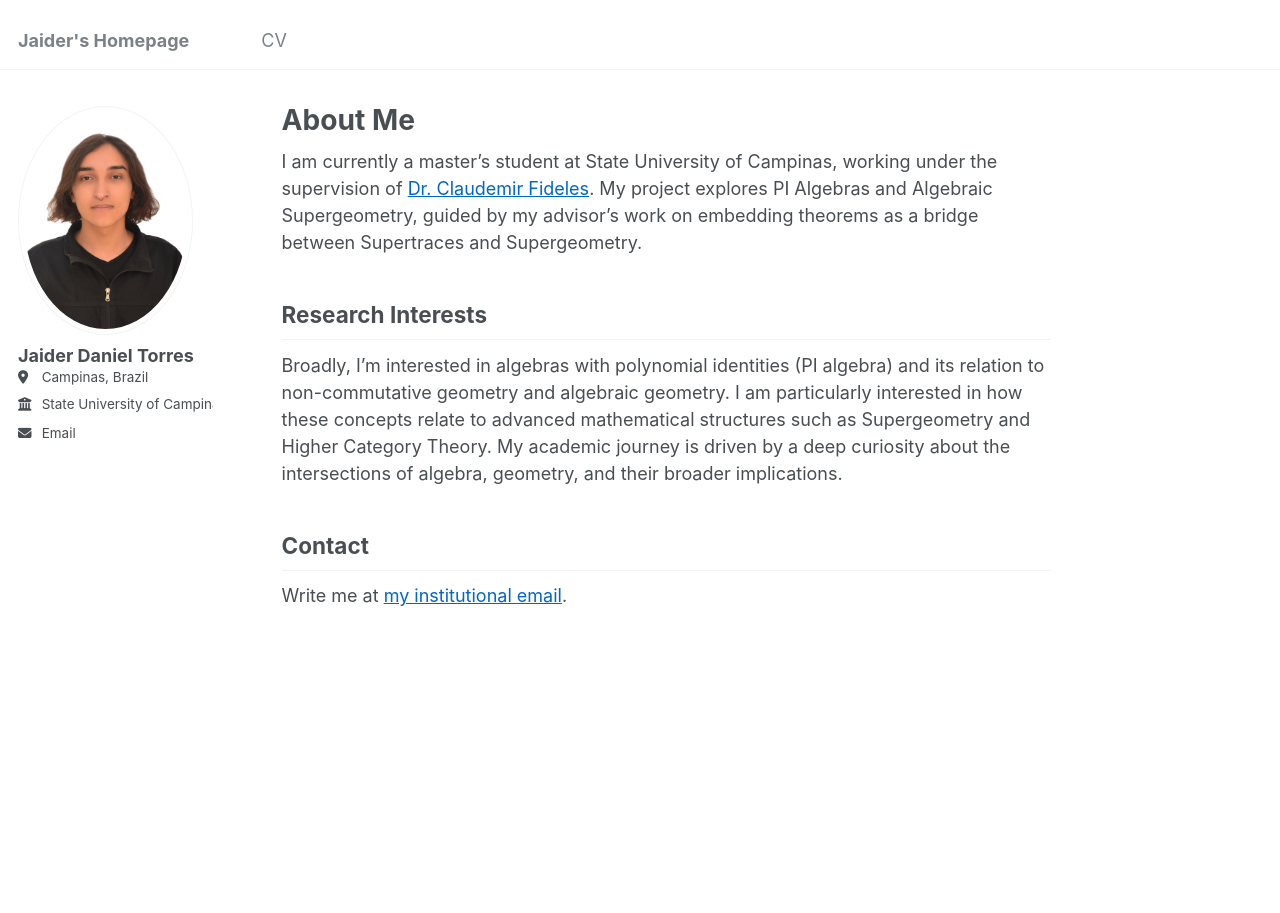
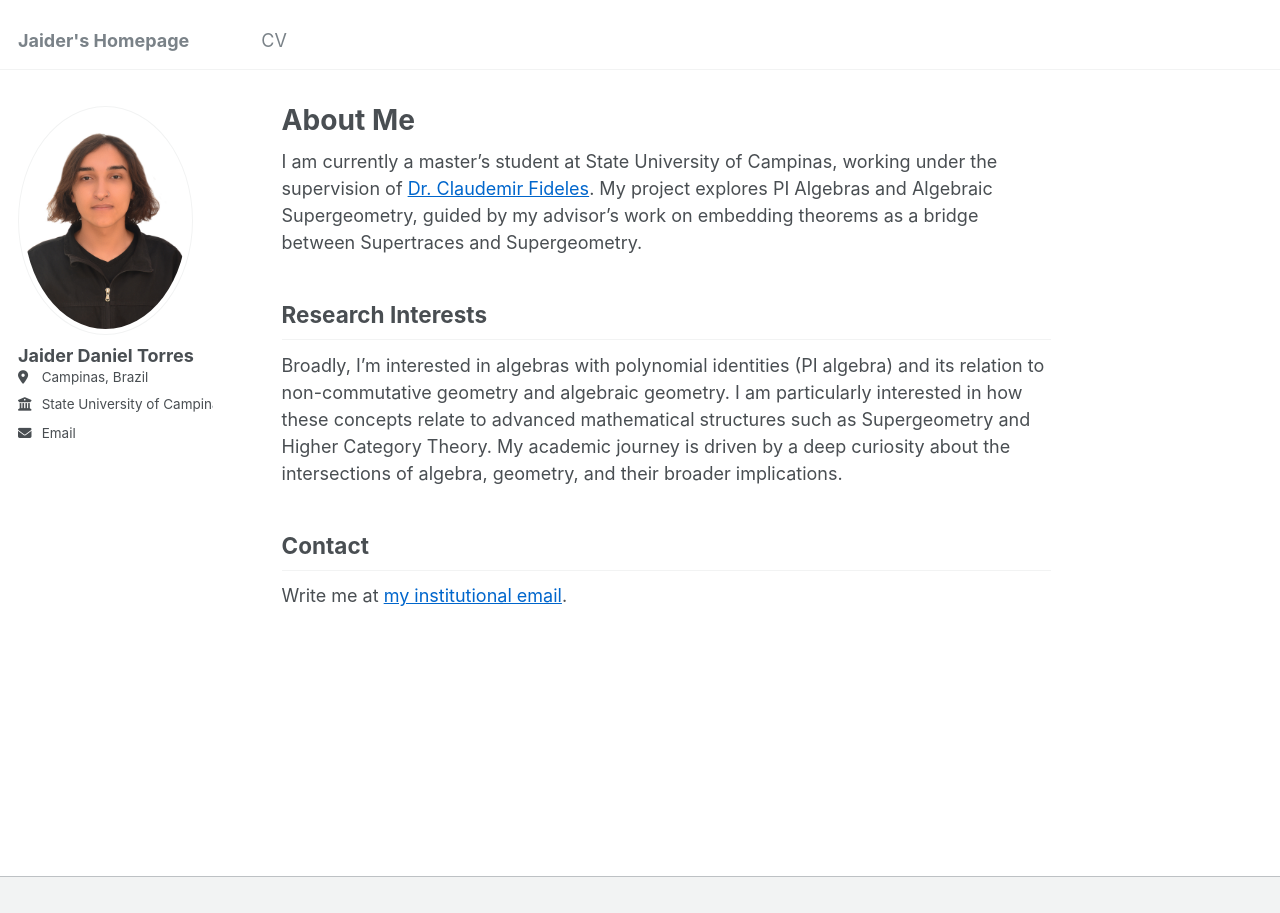
Before and after one commit to jaider-torres/jaider-torres.github.io, a Jekyll site: the page built from _pages/about.md, in a window 1280 px wide. Built offline with Jekyll 4.4.1, drawn with Linux system fonts in a browser that asks for light colours.

Commit message:
Update _footer.scss

```diff
--- a/_sass/_footer.scss
+++ b/_sass/_footer.scss
@@ -1,4 +1,92 @@
-.page__footer-follow,
+/* ==========================================================================
+   FOOTER
+   ========================================================================== */
+
+.page__footer {
+  @include clearfix;
+  float: left;
+  margin-left: 0;
+  margin-right: 0;
+  width: 100%;
+  clear: both;
+  /* sticky footer fix start */
+  position: absolute;
+  bottom: 0em;
+  height: auto;
+  /* sticky footer fix end */
+  margin-top: 3em;
+  color: mix(#fff, $gray, 25%);
+  -webkit-animation: intro 0.3s both;
+          animation: intro 0.3s both;
+  -webkit-animation-delay: 0.45s;
+          animation-delay: 0.45s;
+  background-color: $lighter-gray;
+  border-top: 1px solid $light-gray;
+
+  footer {
+    @include clearfix;
+    margin-left: auto;
+    margin-right: auto;
+    margin-top: 1em;
+    max-width: 100%;
+    padding: 0 1em 1em;
+
+    @include breakpoint($x-large) {
+      max-width: $x-large;
+    }
+  }
+
+  a {
+    color: inherit;
+    text-decoration: none;
+
+    &:hover {
+      text-decoration: underline;
+    }
+  }
+
+  .fas,
+  .fab,
+  .far,
+  .fal {
+    color: mix(#fff, $gray, 25%);
+  }
+}
+
 .page__footer-copyright {
-    display: none;
+  font-family: $global-font-family;
+  font-size: $type-size-7;
 }
+
+.page__footer-follow {
+  ul {
+    margin: 0;
+    padding: 0;
+    list-style-type: none;
+  }
+
+  li {
+    display: inline-block;
+    padding-top: 5px;
+    padding-bottom: 5px;
+    font-family: $sans-serif-narrow;
+    font-size: $type-size-6;
+    text-transform: uppercase;
+  }
+
+  li + li:before {
+    content: "";
+    padding-right: 5px;
+  }
+
+  a {
+    padding-right: 10px;
+    font-weight: bold;
+  }
+
+  .social-icons {
+    a {
+      white-space: nowrap;
+    }
+  }
+}
```
